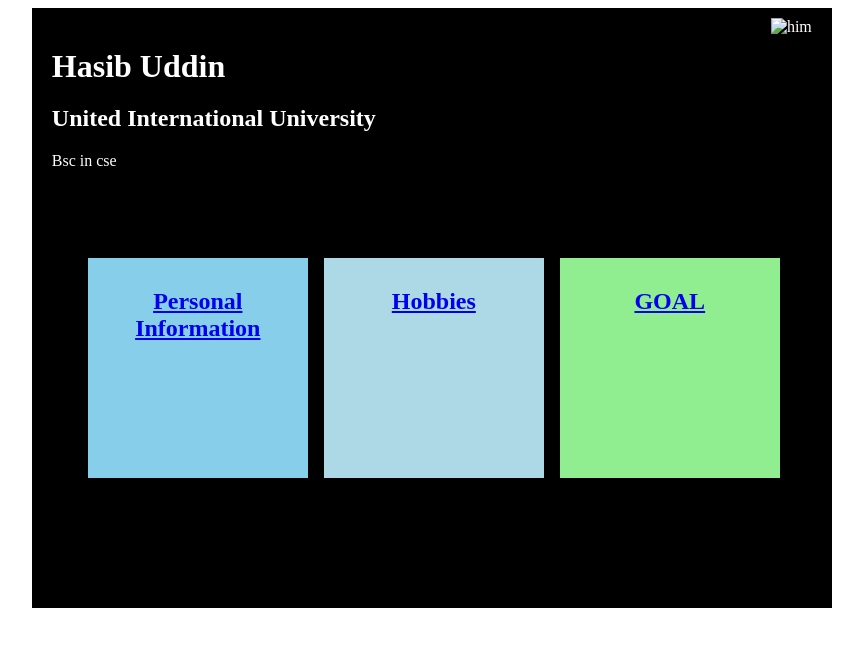
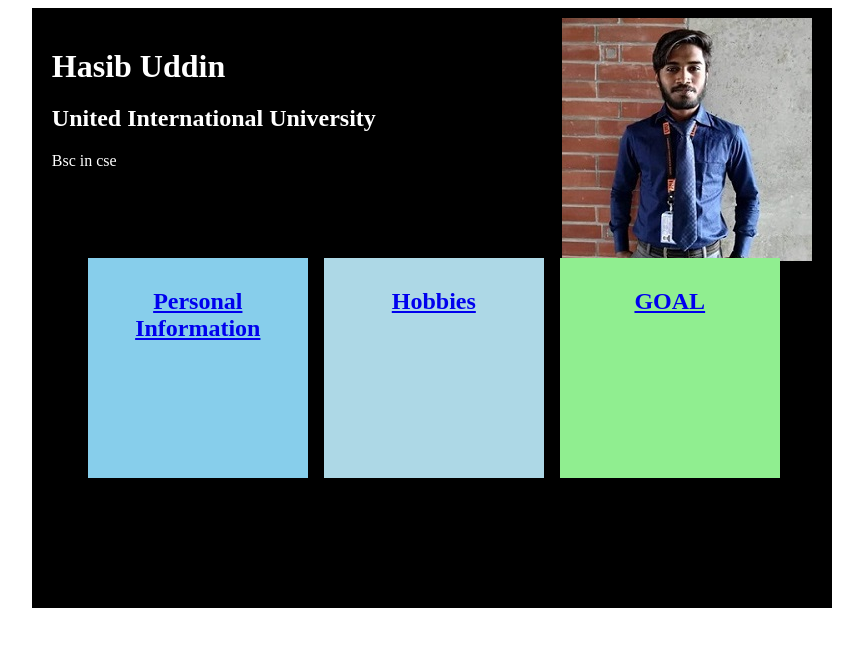
Before and after one commit to rijonhasib43/rijonhasib43.github.io, a plain HTML site: page index.html in a window 1280 px wide. Shown: the whole page, without its empty margins (229-1092 px from the left). Drawn offline with Linux system fonts and the light colour scheme; files that its build step writes are made by us from their sources.

Commit message:
Update index.html

```diff
--- a/index.html
+++ b/index.html
@@ -12,7 +12,7 @@
 		<p class="rijon">Bsc in cse</p>
 		</div>
 		<div style="height: 210px; width: 50%; float: left;;">
-			<img src="images/him.jpg" alt="him" style="float: right; margin-right: 10px; padding: 10px;" />
+			<img src="https://rijonhasib43.github.io/him.jpg" alt="him" style="float: right; margin-right: 10px; padding: 10px;" />
 		</div>
 
 
```
